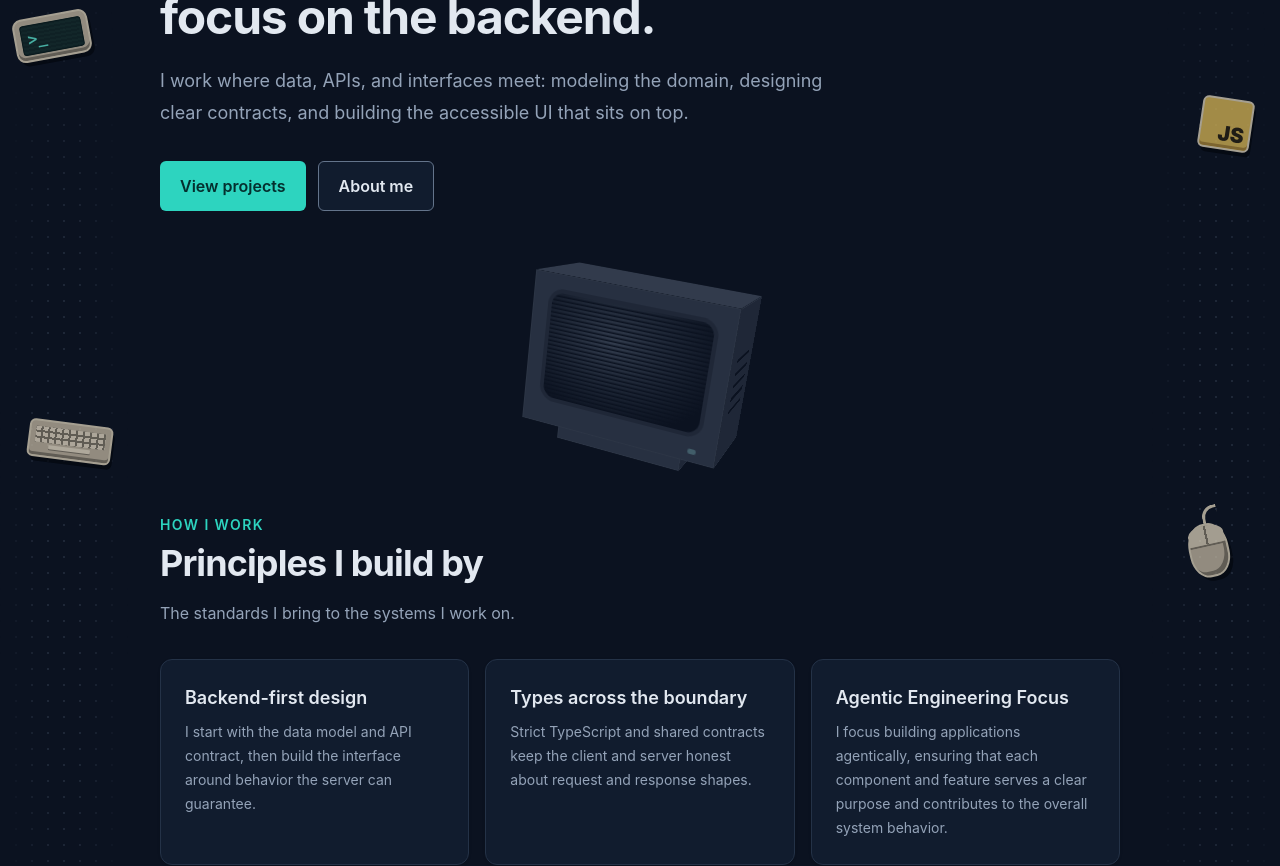
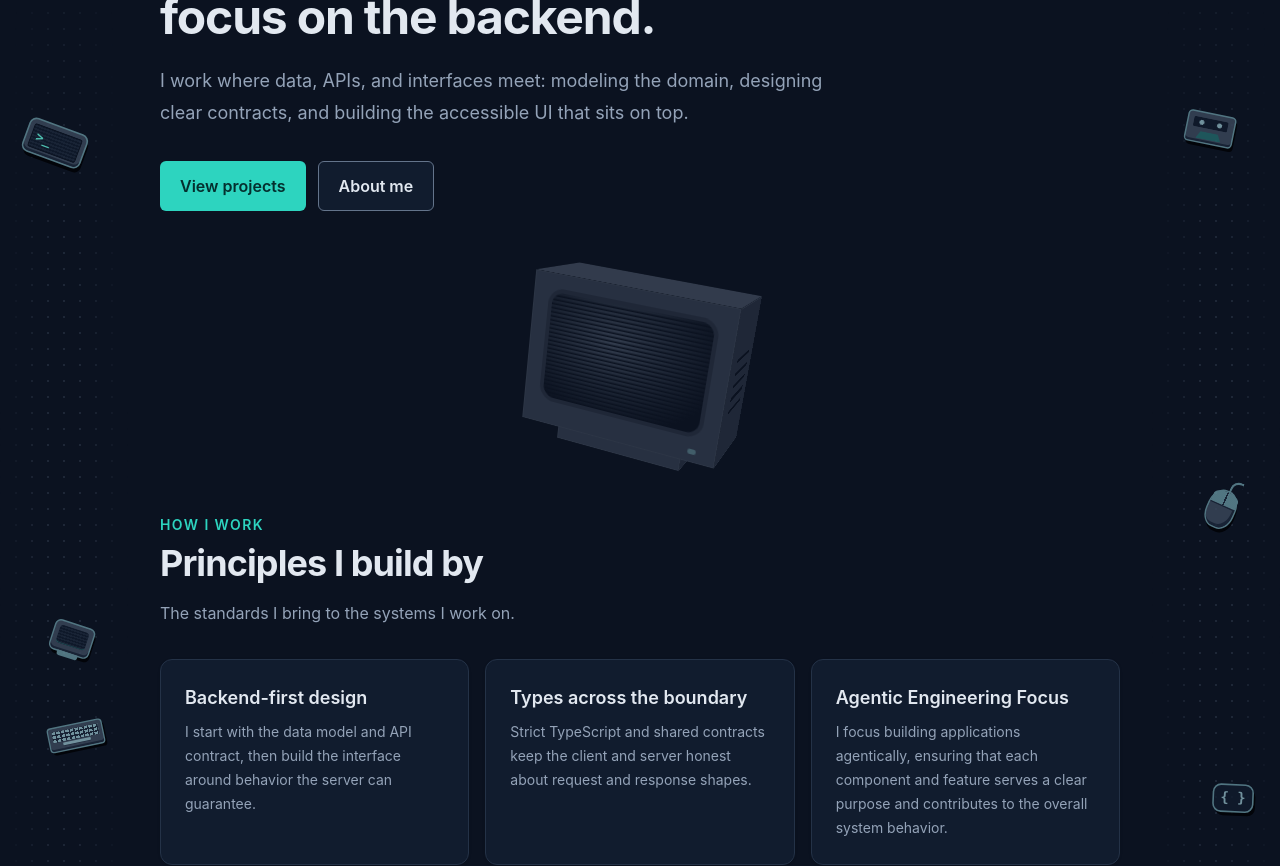
Before and after one commit to Battlertrunks/Portfolio-v2, a Vue app: page / in a window 1280 px wide. Shown: the part 300-1166 px from the top of the page. Built offline with nearby package versions, Linux system fonts and the light colour scheme.

Commit message:
Scatter and retint portfolio stickers

```diff
--- a/src/components/RetroStickers.vue
+++ b/src/components/RetroStickers.vue
@@ -1,39 +1,56 @@
 <script setup lang="ts">
-const layout = {
-  left: [
-    { kind: 'terminal', x: 43, y: 15, tilt: -13 },
-    { kind: 'keyboard', x: 56, y: 45, tilt: 11 },
-    { kind: 'floppy', x: 44, y: 76, tilt: -16 },
-  ],
-  right: [
-    { kind: 'javascript', x: 54, y: 23, tilt: 13 },
-    { kind: 'mouse', x: 47, y: 52, tilt: -12 },
-    { kind: 'cursor', x: 56, y: 84, tilt: 10 },
-  ],
-} as const
+const kinds = [
+  'terminal',
+  'keyboard',
+  'floppy',
+  'javascript',
+  'mouse',
+  'cursor',
+  'monitor',
+  'cassette',
+  'chip',
+  'code',
+] as const
 
-function jitter(value: number, range: number) {
-  return value + (Math.random() * 2 - 1) * range
+const stickersPerGutter = kinds.length / 2
+
+const shuffledKinds = kinds
+  .map((kind) => ({ kind, order: Math.random() }))
+  .sort((a, b) => a.order - b.order)
+  .map(({ kind }) => kind)
+
+function scatter(stickers: (typeof kinds)[number][]) {
+  // Spread the stickers across the width of each gutter in a random vertical order.
+  return stickers
+    .map((kind, index) => ({
+      kind,
+      x: (index + 0.15 + Math.random() * 0.7) / stickers.length,
+      order: Math.random(),
+    }))
+    .sort((a, b) => a.order - b.order)
+    .map(({ kind, x }, index) => ({
+      kind,
+      style: {
+        '--x': x,
+        '--y': (index + Math.random()) / stickers.length,
+        '--row': index,
+        '--tilt': `${Math.random() * 52 - 26}deg`,
+        '--scale': 0.65 + Math.random() * 0.23,
+      },
+    }))
 }
 
-const rails = Object.entries(layout).map(([side, stickers]) => ({
-  side,
-  stickers: stickers.map(({ kind, x, y, tilt }) => ({
-    kind,
-    style: {
-      '--x': `${jitter(x, 5)}%`,
-      '--y': `${jitter(y, 4)}%`,
-      '--tilt': `${jitter(tilt, 5)}deg`,
-    },
-  })),
-}))
+const gutters = [
+  { side: 'left', stickers: scatter(shuffledKinds.slice(0, stickersPerGutter)) },
+  { side: 'right', stickers: scatter(shuffledKinds.slice(stickersPerGutter)) },
+]
 </script>
 
 <template>
   <div class="sticker-background" aria-hidden="true">
-    <div v-for="rail in rails" :key="rail.side" class="rail" :class="rail.side">
+    <div v-for="gutter in gutters" :key="gutter.side" class="gutter" :class="gutter.side">
       <span
-        v-for="sticker in rail.stickers"
+        v-for="sticker in gutter.stickers"
         :key="sticker.kind"
         class="sticker"
         :class="sticker.kind"
@@ -41,6 +58,7 @@ const rails = Object.entries(layout).map(([side, stickers]) => ({
       >
         <span v-if="sticker.kind === 'terminal'">&gt;_</span>
         <span v-else-if="sticker.kind === 'javascript'">JS</span>
+        <span v-else-if="sticker.kind === 'code'">{&nbsp;}</span>
       </span>
     </div>
   </div>
@@ -48,15 +66,18 @@ const rails = Object.entries(layout).map(([side, stickers]) => ({
 
 <style scoped>
 .sticker-background {
-  --sticker-edge: #e1d6bd;
-  --plastic: #c6baa4;
-  --plastic-shadow: #817969;
-  --sticker-shadow: #03070e;
+  --sticker-edge: color-mix(in oklab, var(--color-control), var(--color-accent) 26%);
+  --sticker-shell: color-mix(in oklab, var(--color-surface), var(--color-muted) 35%);
+  --sticker-shade: color-mix(in oklab, var(--color-line), var(--color-canvas) 30%);
+  --sticker-highlight: color-mix(in oklab, var(--color-muted), var(--color-accent) 22%);
+  --sticker-accent: color-mix(in oklab, var(--color-surface), var(--color-accent) 44%);
+  --sticker-shadow: color-mix(in oklab, black, var(--color-canvas) 48%);
   --outline: 0 0 0 2px var(--sticker-edge), 3px 5px 0 1px var(--sticker-shadow);
   position: absolute;
   z-index: -1;
   inset: 0;
   display: none;
+  container-type: size;
   overflow: clip;
   pointer-events: none;
   user-select: none;
@@ -64,17 +85,18 @@ const rails = Object.entries(layout).map(([side, stickers]) => ({
 
 @media (width >= 80rem) {
   .sticker-background {
-    display: grid;
-    grid-template-columns: minmax(0, 1fr) var(--container-5xl) minmax(0, 1fr);
+    display: block;
   }
 }
 
-.rail {
-  position: relative;
-  width: min(100%, 16rem);
+.gutter {
+  --rows: 5;
+  position: absolute;
+  inset-block: 0;
+  width: calc((100% - var(--container-5xl)) / 2);
 }
 
-.rail::before {
+.gutter::before {
   position: absolute;
   inset: 0;
   background: radial-gradient(circle, var(--color-control) 1px, transparent 1px) 50% 0 / 16px 16px;
@@ -84,31 +106,37 @@ const rails = Object.entries(layout).map(([side, stickers]) => ({
 }
 
 .left {
-  grid-column: 1;
-  justify-self: end;
+  left: 0;
 }
 
 .right {
-  grid-column: 3;
-  justify-self: start;
+  right: 0;
 }
 
 .sticker {
+  --inline-inset: 2.875rem;
+  --block-inset: 3rem;
+  --row-gap: 4.25rem;
+  --reserved-height: calc(2 * var(--block-inset) + (var(--rows) - 1) * var(--row-gap));
   position: absolute;
-  top: var(--y);
-  left: clamp(3.25rem, var(--x), 100% - 3.25rem);
+  /* Reserve room for the rotated artwork and a minimum gap between stickers. */
+  top: calc(
+    var(--block-inset) + var(--row) * var(--row-gap) + (100% - var(--reserved-height)) * var(--y)
+  );
+  left: calc(var(--inline-inset) + (100% - 2 * var(--inline-inset)) * var(--x));
   translate: -50% -50%;
   rotate: var(--tilt);
-  opacity: 0.72;
+  scale: var(--scale);
+  opacity: 0.82;
 }
 
 .terminal {
   width: 4.5rem;
   padding: 0.3rem;
   border-radius: 0.45rem;
-  background: var(--plastic);
+  background: var(--sticker-shell);
   box-shadow:
-    inset 0 -3px var(--plastic-shadow),
+    inset 0 -3px var(--sticker-shade),
     var(--outline);
 }
 
@@ -116,8 +144,8 @@ const rails = Object.entries(layout).map(([side, stickers]) => ({
   display: block;
   padding: 0.32rem 0.42rem;
   border-radius: 0.2rem;
-  background: repeating-linear-gradient(#112827 0 2px, #162e2d 2px 4px);
-  box-shadow: inset 0 0 0 1px #081b1b;
+  background: repeating-linear-gradient(var(--color-surface) 0 2px, var(--sticker-shade) 2px 4px);
+  box-shadow: inset 0 0 0 1px var(--color-canvas);
   color: var(--color-accent-strong);
   font: bold 1rem/1.25 var(--font-mono);
 }
@@ -129,11 +157,11 @@ const rails = Object.entries(layout).map(([side, stickers]) => ({
   place-items: end;
   padding: 0.22rem 0.28rem;
   border-radius: 0.25rem;
-  background: #ddba57;
+  background: var(--sticker-accent);
   box-shadow:
-    inset 0 -3px #aa8636,
+    inset 0 -3px var(--color-accent-soft),
     var(--outline);
-  color: #282012;
+  color: var(--color-accent-soft-ink);
   font: 900 1.3rem/1 var(--font-sans);
 }
 
@@ -141,9 +169,9 @@ const rails = Object.entries(layout).map(([side, stickers]) => ({
   width: 5rem;
   height: 2.15rem;
   border-radius: 0.25rem;
-  background: var(--plastic);
+  background: var(--sticker-shell);
   box-shadow:
-    inset 0 -3px var(--plastic-shadow),
+    inset 0 -3px var(--sticker-shade),
     var(--outline);
 }
 
@@ -157,16 +185,16 @@ const rails = Object.entries(layout).map(([side, stickers]) => ({
   inset: 5px 5px auto;
   height: 16px;
   background:
-    repeating-linear-gradient(to right, transparent 0 5px, var(--plastic-shadow) 5px 7px),
-    repeating-linear-gradient(#ece0c9 0 4px, var(--plastic-shadow) 4px 6px);
+    repeating-linear-gradient(to right, transparent 0 5px, var(--sticker-shade) 5px 7px),
+    repeating-linear-gradient(var(--sticker-highlight) 0 4px, var(--sticker-shade) 4px 6px);
 }
 
 .keyboard::after {
   inset: auto 19px 7px;
   height: 4px;
   border-radius: 1px;
-  background: #eee2cb;
-  box-shadow: 0 1px var(--plastic-shadow);
+  background: var(--sticker-highlight);
+  box-shadow: 0 1px var(--sticker-shade);
 }
 
 .mouse {
@@ -174,9 +202,9 @@ const rails = Object.entries(layout).map(([side, stickers]) => ({
   height: 3.1rem;
   margin-top: 0.45rem;
   border-radius: 45% 45% 42% 42%;
-  background: var(--plastic);
+  background: var(--sticker-shell);
   box-shadow:
-    inset -3px -4px var(--plastic-shadow),
+    inset -3px -4px var(--sticker-shade),
     var(--outline);
 }
 
@@ -195,9 +223,14 @@ const rails = Object.entries(layout).map(([side, stickers]) => ({
 .mouse::after {
   position: absolute;
   inset: 0 0 58%;
-  border-bottom: 2px solid var(--plastic-shadow);
+  border-bottom: 2px solid var(--sticker-shade);
   border-radius: 45% 45% 0 0;
-  background: linear-gradient(90deg, #ded3bb 47%, var(--plastic-shadow) 47% 53%, #ded3bb 53%);
+  background: linear-gradient(
+    90deg,
+    var(--sticker-edge) 47%,
+    var(--sticker-shade) 47% 53%,
+    var(--sticker-edge) 53%
+  );
   content: '';
 }
 
@@ -205,9 +238,9 @@ const rails = Object.entries(layout).map(([side, stickers]) => ({
   width: 3.25rem;
   aspect-ratio: 1;
   border-radius: 0.25rem 0.7rem 0.25rem 0.25rem;
-  background: #807797;
+  background: var(--sticker-shell);
   box-shadow:
-    inset 0 -3px #524963,
+    inset 0 -3px var(--sticker-shade),
     var(--outline);
 }
 
@@ -216,7 +249,12 @@ const rails = Object.entries(layout).map(([side, stickers]) => ({
   inset: 0 0.75rem auto 0.55rem;
   height: 0.95rem;
   border-radius: 0 0 0.12rem 0.12rem;
-  background: linear-gradient(90deg, #b4b5ba 60%, #494451 60% 82%, #b4b5ba 82%);
+  background: linear-gradient(
+    90deg,
+    var(--sticker-highlight) 60%,
+    var(--sticker-shade) 60% 82%,
+    var(--sticker-highlight) 82%
+  );
   content: '';
 }
 
@@ -227,10 +265,10 @@ const rails = Object.entries(layout).map(([side, stickers]) => ({
   border-radius: 0.12rem;
   background: linear-gradient(
     to bottom,
-    #d9a4a2 25%,
-    #ece0c9 25% 64%,
-    #b9ab9e 64% 70%,
-    #ece0c9 70%
+    var(--sticker-accent) 25%,
+    var(--sticker-highlight) 25% 64%,
+    var(--sticker-edge) 64% 70%,
+    var(--sticker-highlight) 70%
   );
   content: '';
 }
@@ -244,7 +282,7 @@ const rails = Object.entries(layout).map(([side, stickers]) => ({
 .cursor::before {
   position: absolute;
   inset: 0;
-  background: var(--sticker-edge);
+  background: linear-gradient(135deg, var(--sticker-highlight), var(--sticker-edge));
   clip-path: polygon(
     8% 0,
     18% 0,
@@ -269,4 +307,118 @@ const rails = Object.entries(layout).map(([side, stickers]) => ({
   );
   content: '';
 }
+
+.monitor {
+  width: 3.3rem;
+  height: 2.45rem;
+  margin-top: -0.2rem;
+  border-radius: 0.4rem;
+  background: var(--sticker-shell);
+  box-shadow:
+    inset 0 -3px var(--sticker-shade),
+    var(--outline);
+}
+
+.monitor::before {
+  position: absolute;
+  inset: 0.3rem 0.35rem 0.55rem;
+  border-radius: 0.3rem;
+  background: repeating-linear-gradient(var(--color-surface) 0 2px, var(--sticker-shade) 2px 4px);
+  box-shadow: inset 0 -1px var(--sticker-accent);
+  content: '';
+}
+
+.monitor::after {
+  position: absolute;
+  inset: 100% 0.75rem auto;
+  height: 0.42rem;
+  border-radius: 0 0 0.2rem 0.2rem;
+  background: var(--sticker-edge);
+  content: '';
+}
+
+.cassette {
+  width: 3.85rem;
+  height: 2.45rem;
+  border-radius: 0.25rem;
+  background: var(--sticker-shell);
+  box-shadow:
+    inset 0 -3px var(--sticker-shade),
+    var(--outline);
+}
+
+.cassette::before {
+  position: absolute;
+  inset: 0.35rem 0.45rem auto;
+  height: 0.9rem;
+  border-radius: 0.15rem;
+  background:
+    radial-gradient(circle at 24% center, var(--sticker-highlight) 3px, transparent 3.5px),
+    radial-gradient(circle at 76% center, var(--sticker-highlight) 3px, transparent 3.5px),
+    var(--color-surface);
+  content: '';
+}
+
+.cassette::after {
+  position: absolute;
+  inset: auto 0.85rem 0.25rem;
+  height: 0.65rem;
+  clip-path: polygon(16% 0, 84% 0, 100% 100%, 0 100%);
+  background: var(--sticker-accent);
+  content: '';
+}
+
+.chip {
+  width: 3.25rem;
+  height: 2.6rem;
+  background: repeating-linear-gradient(to bottom, var(--sticker-edge) 0 3px, transparent 3px 7px)
+    center / 100% 1.55rem no-repeat;
+}
+
+.chip::before {
+  position: absolute;
+  inset: 0 0.45rem;
+  border-radius: 0.25rem;
+  background:
+    radial-gradient(circle at 50% 0, var(--sticker-shade) 0.3rem, transparent 0.33rem),
+    var(--sticker-shell);
+  box-shadow: var(--outline);
+  content: '';
+}
+
+.chip::after {
+  position: absolute;
+  inset: 0.68rem 1rem;
+  border-radius: 0.15rem;
+  background: var(--color-accent-soft);
+  box-shadow: inset 0 0 0 1px var(--sticker-accent);
+  content: '';
+}
+
+.code {
+  display: grid;
+  place-items: center;
+  padding: 0.3rem 0.5rem;
+  border-radius: 0.55rem;
+  background: var(--color-surface);
+  box-shadow: var(--outline);
+  color: var(--sticker-highlight);
+  font: bold 1.1rem/1.25 var(--font-mono);
+}
+
+@container (height < 23rem) {
+  .gutter {
+    --rows: 3;
+  }
+
+  .sticker:nth-child(n + 4) {
+    display: none;
+  }
+}
+
+@container (height < 14.5rem) {
+  .sticker {
+    display: none;
+  }
+}
 </style>
```
